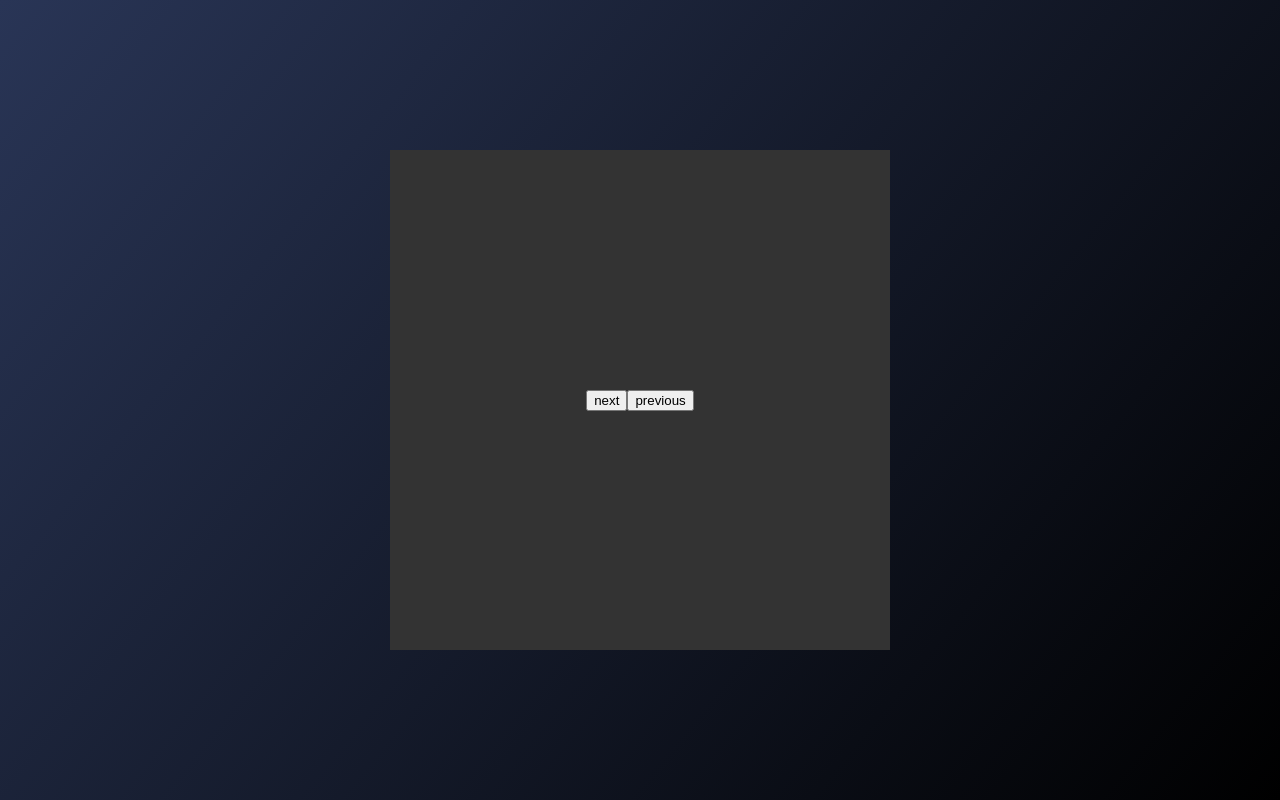
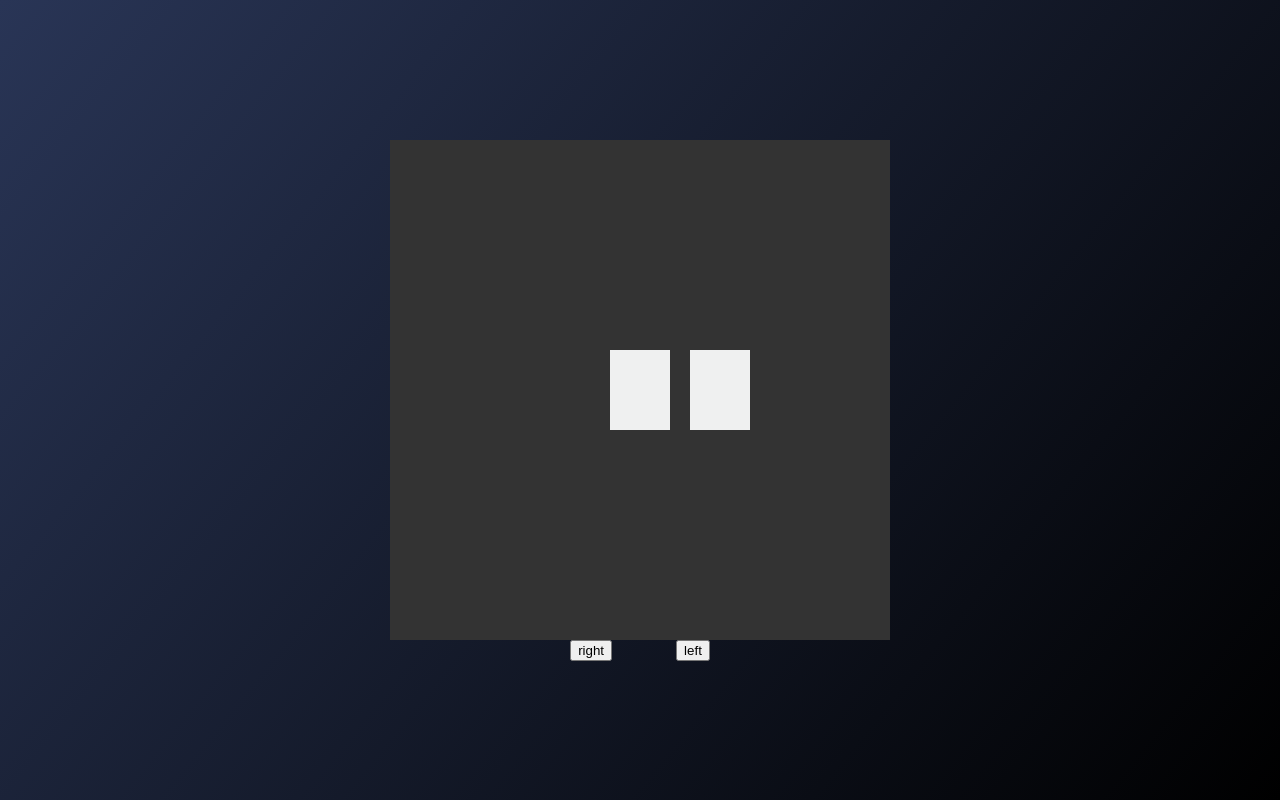
Before and after one commit to PawelDuplaga/opera-task, a Next.js app: page / in a window 1280 px wide. Built offline with nearby package versions, Linux system fonts and the light colour scheme.

Commit message:
working slider prototype

```diff
--- a/src/components/Slider/Slider.tsx
+++ b/src/components/Slider/Slider.tsx
@@ -5,14 +5,12 @@ import { motion } from 'framer-motion';
 import styles from './styles.module.scss';
 import Slide from '../Slide';
 
-type slideState = {
-  state : "left" | "front" | "right";
-}
+type slidesState = "left" | "front" | "right"
 
 const variants = {
-  left: { opacity: 0.2, scale: 0.8, zIndex: 0 },
-  front : {opacity: 1, scale: 1, x: 0, zIndex: 1 },
-  right : {opacity: 1, scale: 1, x: 400, zIndex: 2 }
+  left: { opacity: 0.2, scale: 0.8, zIndex: 1 },
+  front : {opacity: 1, scale: 1, x: 0, zIndex: 2 },
+  right : {opacity: 1, scale: 1, x: 400, zIndex: 3 }
 }
 
 const Slider = () => {
@@ -20,27 +18,48 @@ const Slider = () => {
   const slides = [1,2,3,4,5,6,7,8,9,10];
   const [frontSlideIndex, setFrontSlideIndex] = useState(1);
 
+  console.log(frontSlideIndex)
+
   const mappedSlides = useMemo(() => {
-    return slides.map((data, key) => (
-      <motion.div
+    return slides.map((data, key) => {
+      let state : slidesState = "front";
+      if (key < frontSlideIndex) state = "left"
+      if (key === frontSlideIndex) state = "front"
+      if (key > frontSlideIndex) state = "right"
+
+      return <motion.div
         key={key}
         className={styles.slideMotion}
         transition={{ type: "spring", stiffness: "50" }}
+        animate={state}
         variants={variants}
         >
         <Slide />
       </motion.div>
-    ))
-  },[slides])
+    }
+    )
+  },[slides, frontSlideIndex])
+
+  const toggleRight = () => {
+    setFrontSlideIndex((current) => current < slides.length -1 ? current + 1 : slides.length)
+  }
+
+  const toggleLeft = () => {
+    setFrontSlideIndex((current) => current > 0 ?  current-1 : 0)
+  }
 
 
 
   return (
-		<div className={styles.sliderContainer}>
-      {mappedSlides}
-      <button>next</button>
-      <button>previous</button>
-		</div>
+		<div className={styles.bigContainer}>
+      <div className={styles.sliderContainer}>
+          {mappedSlides}
+      </div>
+      <div className={styles.buttonContainer}>
+        <button onClick={toggleRight}>right</button>
+        <button onClick={toggleLeft}>left</button>
+      </div>
+    </div>
   );
 };
 
--- a/src/components/Slider/styles.module.scss
+++ b/src/components/Slider/styles.module.scss
@@ -1,6 +1,11 @@
 @import '/src/styles/abstracts/mixins';
 @import '/src/styles/abstracts/variables';
 
+
+.bigContainer {
+    display: flex;
+    flex-direction: column;
+}
 
 .sliderContainer {
     position: relative;
@@ -17,5 +22,14 @@
 
 .slideMotion {
     position: absolute;
-    z-index: -99;
+    z-index: 1;
+    scale: 0.2;
 }
+
+.buttonContainer {
+    display: flex;
+    flex-direction: row;
+    gap: 4rem;
+    align-items: center;
+    justify-content: center;
+}
```
Also changed, not shown: src/components/Slide/styles.module.scss (line endings or trailing spaces).
